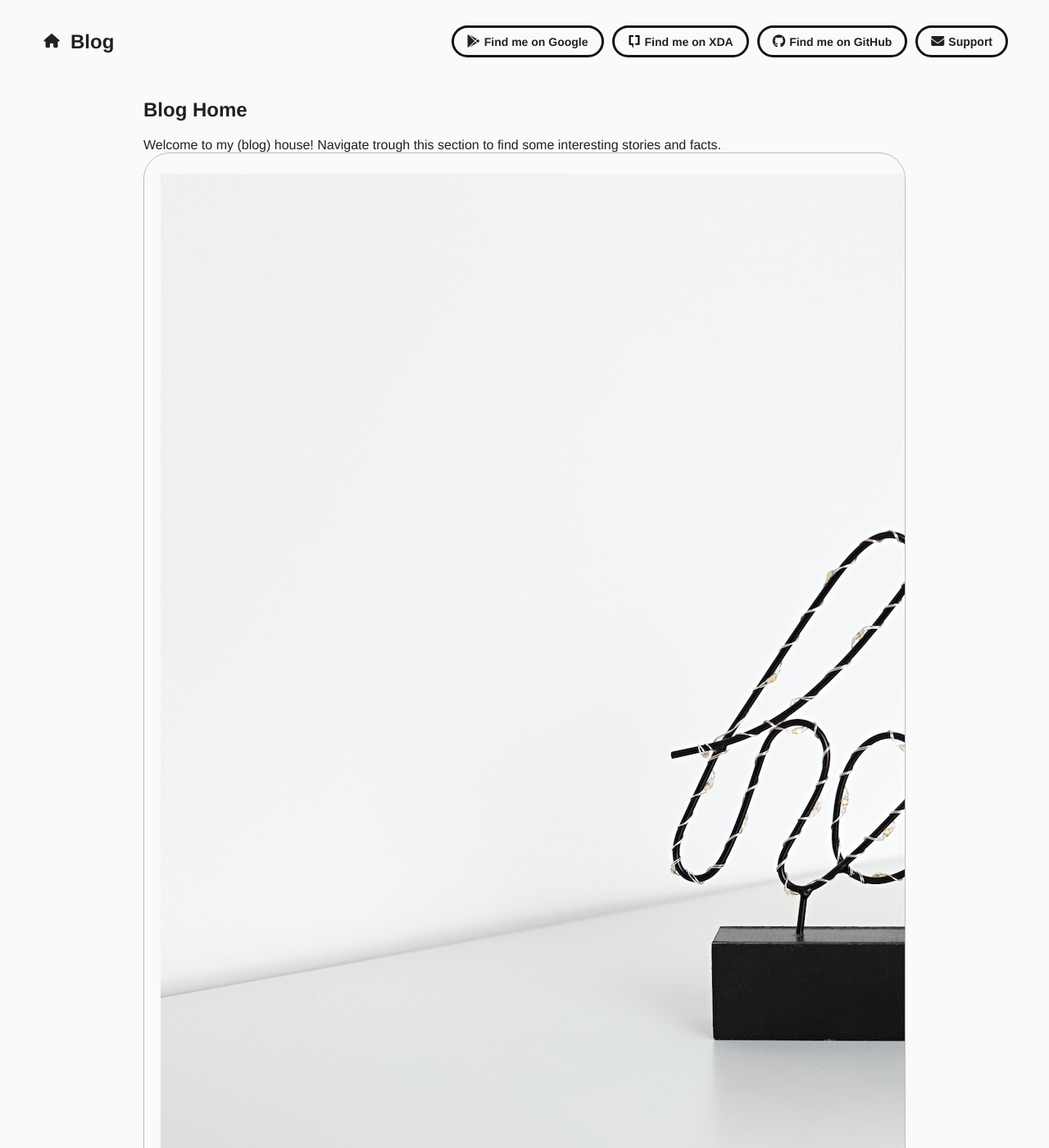
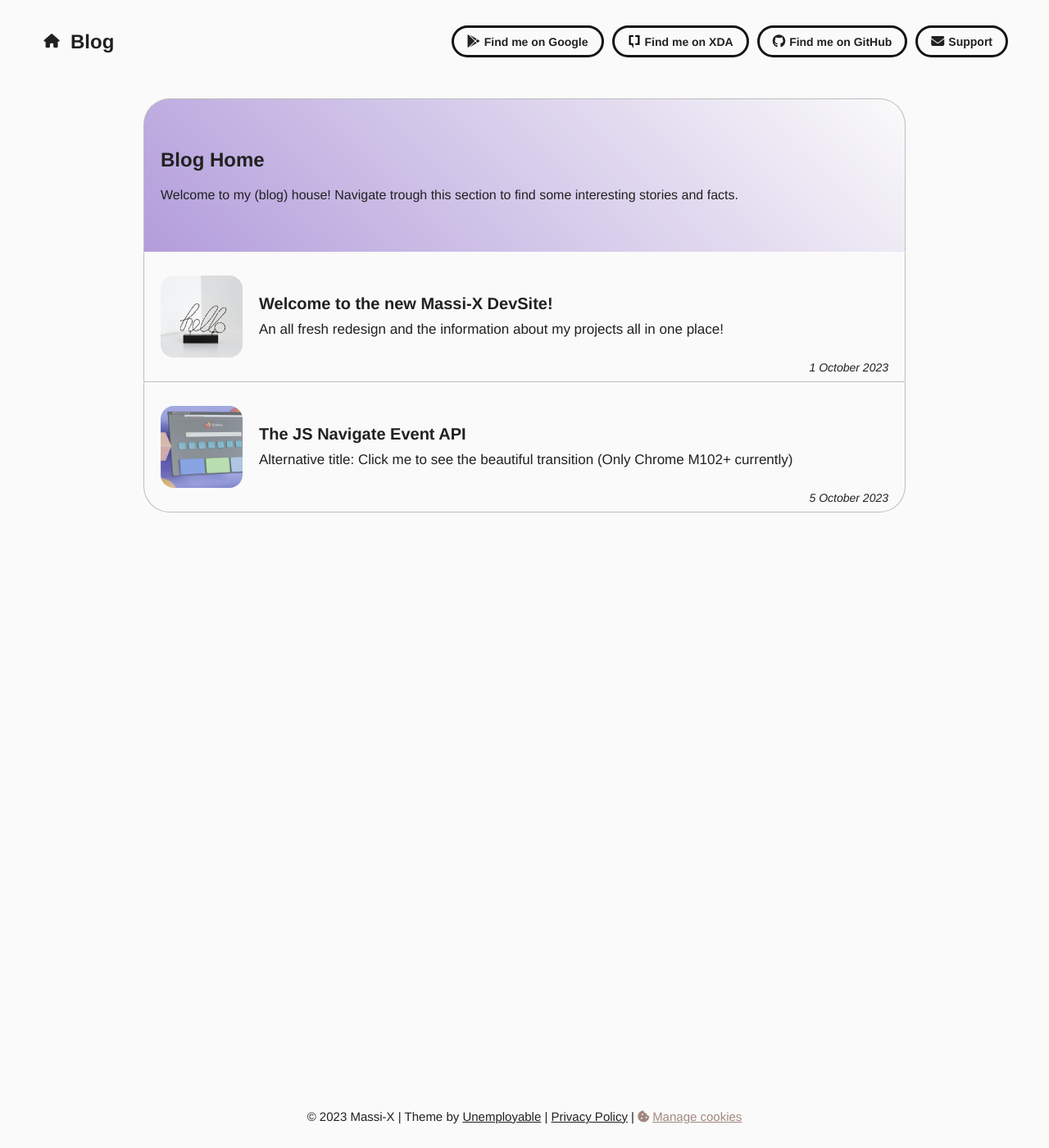
Before and after one commit to Massi-X/massi-x.github.io, a Jekyll site: the page built from blog.html, in a window 1280 px wide and 1400 px high. Shown: the whole window at 82% size. Built offline with Jekyll 4.4.1, drawn with Linux system fonts in a browser that asks for light colours.

Commit message:
Add blog styles + fix some z-indexes and margins

```diff
--- a/assets/css/style.css
+++ b/assets/css/style.css
@@ -35,6 +35,9 @@
 	/* standardize swal and cookieconsent */
 	--cc-overlay-opacity: 0.8 !important;
 	--cc-overlay-bg: #000 !important;
+
+	/* give cc a reasonable z-index (same as swal default one) */
+    --cc-z-index: 1060 !important;
 }
 
 @media only screen and (max-width: 1023px) {
@@ -99,7 +102,6 @@
 }
 
 html {
-	/*TODO reenable bounce on the navigation contaner in some way? */
 	overscroll-behavior-y: none;
 	text-size-adjust: none;
 	-webkit-text-size-adjust: none;
@@ -119,6 +121,10 @@
 	min-height: 100vh;
 	overflow: hidden;
 	background: var(--background);
+}
+
+.flex {
+	display: flex;
 }
 
 .pagefixed {
@@ -217,18 +223,20 @@
 *************************** Navigation specific (js) ****************************
 /********************************************************************************/
 #circle-reveal {
-	background: var(--circle);
+	position: fixed;
 	width: 1px;
 	height: 1px;
+	background: var(--circle);
 	border-radius: 50%;
-	position: fixed;
+	transform: scale(1);
 	transition: transform .4s cubic-bezier(0.25, 0.46, 0.45, 0.94), opacity .3s ease;
-	transform: scale(1);
-	/* not setting z-index on purpose for navbar */
+	opacity: 0.5;
+	/* z-index must be set accordingly to navbar and popups */
+	z-index: 2000;
 }
 
 #circle-reveal.fadeout {
-	opacity: 0;
+	opacity: 0 !important;
 }
 
 #navigation {
@@ -272,14 +280,22 @@
 
 #footer,
 .content {
-	margin: 100px 20vw 0;
+	margin: 120px 20vw 0;
+}
+
+@media only screen and (max-width: 2100px) {
+
+	#footer,
+	.content {
+		margin: 120px 16vw 0;
+	}
 }
 
 @media only screen and (max-width: 1600px) {
 
 	#footer,
 	.content {
-		margin: 100px 175px 0;
+		margin: 120px 175px 0;
 	}
 }
 
@@ -730,7 +746,13 @@
 /********************************************************************************/
 #navbar {
 	position: relative;
-	z-index: 99;
+	z-index: 3000;
+}
+
+html.swal2-shown #navbar,
+html.show--settings #navbar {
+	/* adapt navbar to go beyond popups. Needed for circle animation */
+	z-index: 1000;
 }
 
 #navbar>#breadcumb {
@@ -887,6 +909,14 @@
 	}
 }
 
+@media only screen and (min-width: 2101px) {
+	#navbar {
+		width: calc(100% - 40vw);
+		margin-left: 20vw;
+		padding: 0;
+	}
+}
+
 @media only screen and (max-width: 1023px) {
 	#navbar>#breadcumb {
 		top: 0;
@@ -1027,6 +1057,36 @@
 	margin-top: 225px;
 }
 
+#index .blog-card {
+	border-radius: 2em;
+	color: #fafafa;
+	/* harcoded cause it's the same for light/dark */
+}
+
+#index .blog-card span {
+	margin-top: 18px;
+}
+
+#index .blog-card.v1 {
+	background-image: linear-gradient(43deg, #4158D0 0%, #C850C0 46%, #FFCC70 100%);
+}
+
+#index .blog-card.v2 {
+	background-image: linear-gradient(43deg, #FF3CAC 0%, #784BA0 50%, #2B86C5 100%);
+}
+
+#index .blog-card.v3 {
+	background-image: linear-gradient(43deg, #8ba6ff 0%, #2BD2FF 52%, #2bffd1 90%);
+}
+
+#index .blog-card.v4 {
+	background-image: linear-gradient(43deg, #FF9A8B 0%, #FF6A88 55%, #FF99AC 100%);
+}
+
+#index .blog-card.v5 {
+	background-image: linear-gradient(43deg, #FAD961 0%, #ffb388 50%, #fff5d3 100%);
+}
+
 @media only screen and (max-width: 1600px) {
 	#index.content {
 		margin-top: 225px;
@@ -1036,6 +1096,11 @@
 @media only screen and (max-width: 1023px) {
 	#index.content {
 		margin-top: 100px;
+	}
+
+	#index .blog-card {
+		text-align: center;
+		justify-content: center;
 	}
 }
 
@@ -1162,56 +1227,27 @@
 }
 
 /* Blog cards */
-a.blog-card {
+.blog-card {
 	display: flex;
 	flex-direction: column;
 	overflow: hidden;
 	padding: 25px 20px;
-	border-radius: 2em;
 	border: 1px solid var(--img-border);
 	text-decoration: none;
-	color: #fafafa;
-	/* harcoded cause it's the same for light/dark */
 }
 
-a.blog-card.v1 {
-	background-image: linear-gradient(43deg, #4158D0 0%, #C850C0 46%, #FFCC70 100%);
-}
-
-a.blog-card.v2 {
-	background-image: linear-gradient(43deg, #FF3CAC 0%, #784BA0 50%, #2B86C5 100%);
-}
-
-a.blog-card.v3 {
-	background-image: linear-gradient(43deg, #8ba6ff 0%, #2BD2FF 52%, #2bffd1 90%);
-}
-
-a.blog-card.v4 {
-	background-image: linear-gradient(43deg, #FF9A8B 0%, #FF6A88 55%, #FF99AC 100%);
-}
-
-a.blog-card.v5 {
-	background-image: linear-gradient(43deg, #FAD961 0%, #ffb388 50%, #fff5d3 100%);
-}
-
-a.blog-card p {
+.blog-card p {
 	margin: 0;
 	font-size: 20px;
 	font-weight: bold;
 }
 
-a.blog-card span {
-	margin-top: 18px;
+.blog-card span {
 	font-size: 17px;
 }
 
 @media only screen and (max-width: 1023px) {
-	a.blog-card {
-		text-align: center;
-		justify-content: center;
-	}
-
-	a.blog-card p {
+	.blog-card p {
 		font-size: 18px;
 	}
 }
@@ -1379,6 +1415,82 @@
 	}
 }
 
+/***************************** Blog Page Layout ****************************/
+
+#blog .heading {
+	padding: 60px 20px;
+	background: linear-gradient(45deg, #B39DDB, transparent);
+	border: 1px solid var(--img-border);
+	border-bottom: none;
+	border-top-right-radius: 2em;
+	border-top-left-radius: 2em;
+}
+
+#blog .heading h2 {
+	margin-top: 0;
+}
+
+#blog .blog-card {
+	border-top: none;
+	padding: 29px 20px 9px 20px;
+}
+
+#blog .blog-card .thumbnail {
+	width: 100px;
+	height: 100px;
+	object-fit: cover;
+	border-radius: 1em;
+}
+
+#blog .blog-card .text {
+	margin: auto 0 auto 20px;
+	min-width: 0;
+}
+
+#blog .blog-card p {
+	white-space: nowrap;
+	text-overflow: ellipsis;
+	overflow: hidden;
+}
+
+#blog .blog-card span {
+	display: -webkit-box;
+	-webkit-line-clamp: 2;
+	line-clamp: 2;
+	overflow: hidden;
+	-webkit-box-orient: vertical;
+	margin-top: 10px;
+}
+
+#blog .blog-card .date {
+	margin-top: 4px;
+	font-size: 14px;
+	font-style: italic;
+	text-align: right;
+}
+
+#blog>:last-child {
+	border-bottom-right-radius: 2em;
+	border-bottom-left-radius: 2em;
+}
+
+@media (prefers-color-scheme: dark) {
+	#blog .heading {
+		background: linear-gradient(45deg, #673AB7, transparent);
+	}
+}
+
+@media only screen and (max-width: 600px) {
+	#blog .heading {
+		padding: 40px 20px;
+	}
+
+	#blog .blog-card .thumbnail {
+		width: 85px;
+		height: 85px;
+	}
+}
+
 /********************************************************************************
 ********** REDUCED MOTION SPECIFIC CODE (need to be at the very end!) ***********
 /********************************************************************************/
```
